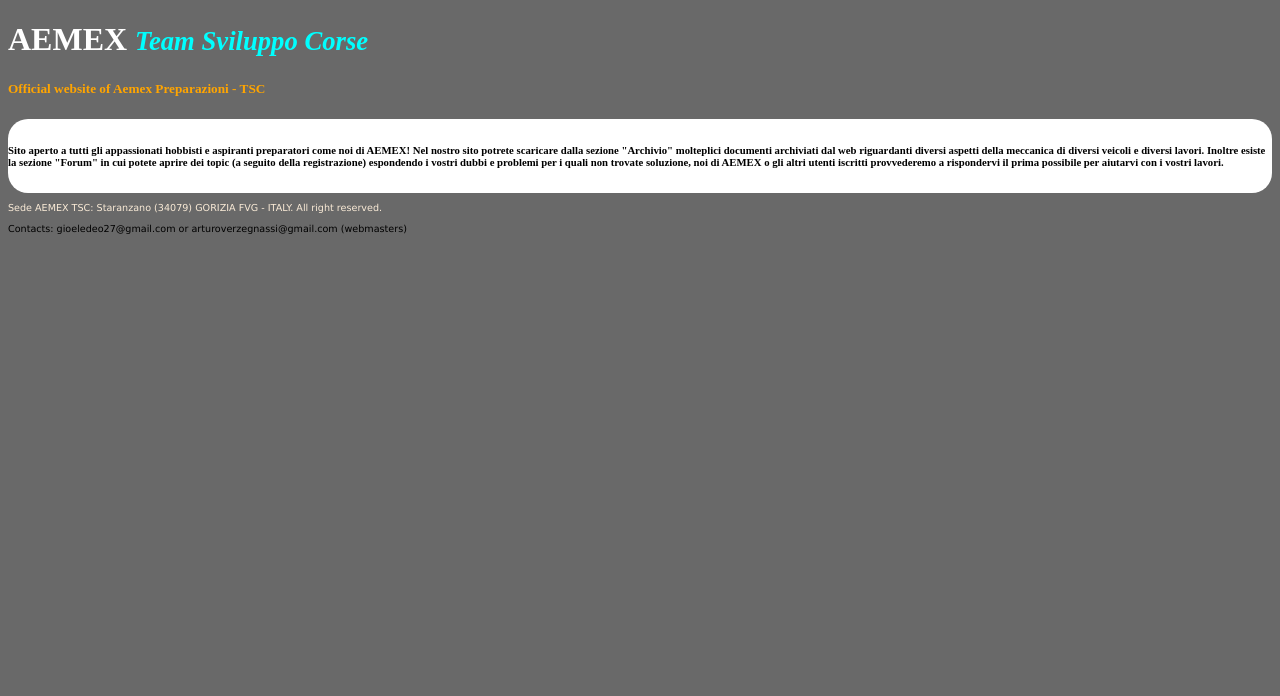
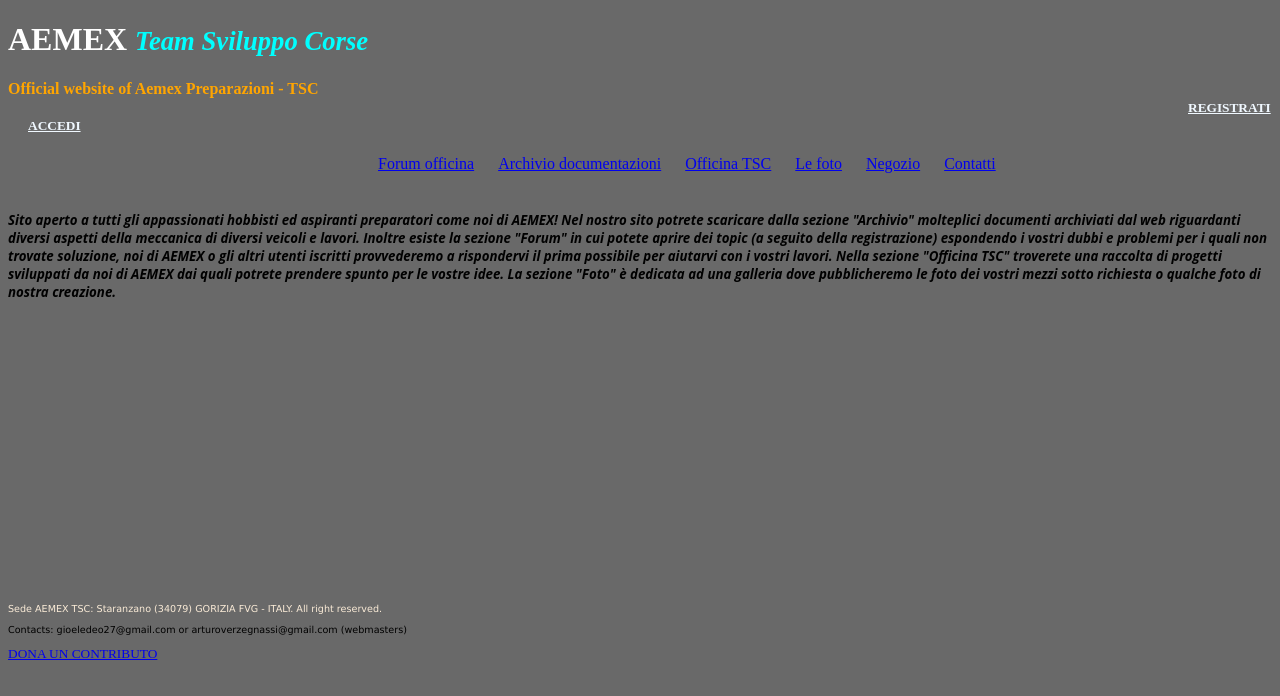
Before and after one commit to Gioeledeo/Aemex-WebSite, a plain HTML site: page index.html in a window 1280 px wide. Drawn offline with Linux system fonts and the light colour scheme.

Commit message:
Add files via upload

```diff
--- a/index.html
+++ b/index.html
@@ -4,34 +4,59 @@
         <title>Aemex TSC</title>
         <meta charset="UTF-8">
         <link rel="shortcut icon" href="favicon.ico">
-        <link rel="stylesheet" type="text/css" href="style.css">
+        <style>
+        	background{
+        		background-color: black;
+        		background-image: all;
+        		background-repeat: no-repeat;
+        	}
+        	div.mainArticle{
+        		border-radius: 20px;
+        		overflow: auto;
+        	}
+        </style>
     </head>
 
-    <body>
-
+    <body style="background-color:dimgrey">
         <h1><bold style="color:white;">AEMEX</bold>
             <i><small style="color:aqua">Team Sviluppo Corse</small></i>
         </h1>
-        <h5 style="color:orange;">
+
+    <nav>
+        <h4 style="color:orange;">
             Official website of Aemex Preparazioni - TSC
-        </h5>
+            <a href="singUp.html" style="margin-left: 1180px; color:aliceblue"><small>REGISTRATI</small></a>
+            <a href="singIn.html" style="margin-left: 20px;color:aliceblue"><small>ACCEDI</small></a>
+        </h4>
+
+        <ul id="nav-mobile" class="right hide-on-med-and-down">
+            <a href="forum.html" style="margin-left: 330px">Forum officina</a>
+            <a href="Filestorage.html" style="margin-left: 20px;">Archivio documentazioni</a>
+            <a href="officinaTSC.html" style="margin-left: 20px;">Officina TSC</a>
+            <a href="gallery.html" style="margin-left: 20px;">Le foto</a>
+            <a href="shop.html" style="margin-left: 20px;">Negozio</a>
+            <a href="shop.html" style="margin-left: 20px;">Contatti</a>
+        </ul>
+    </nav>
 
      <div class="mainArticle">
-        	<h6>
-        		Sito aperto a tutti gli appassionati hobbisti e aspiranti preparatori come noi di AEMEX!
+        	<h5 style="font-family:open sans;"><i>
+        		Sito aperto a tutti gli appassionati hobbisti ed aspiranti preparatori come noi di AEMEX!
                 Nel nostro sito potrete scaricare dalla sezione "Archivio" molteplici documenti archiviati dal web
-                riguardanti diversi aspetti della meccanica di diversi veicoli e diversi lavori.
+                riguardanti diversi aspetti della meccanica di diversi veicoli e lavori.
                 Inoltre esiste la sezione "Forum" in cui potete aprire dei topic (a seguito della registrazione)
                 espondendo i vostri dubbi e problemi per i quali non trovate soluzione, noi di AEMEX o gli altri utenti
                 iscritti provvederemo a rispondervi il prima possibile per aiutarvi con i vostri lavori.
-        	</h6>
+                Nella sezione "Officina TSC" troverete una raccolta di progetti sviluppati da noi di AEMEX dai quali potrete prendere spunto per le vostre idee. La sezione "Foto" è dedicata ad una galleria dove pubblicheremo le foto dei vostri mezzi sotto richiesta o qualche foto di nostra creazione.
+        	</i></h5>
         </div>
 
     </body>
-
+    </br></br></br></br></br></br></br></br></br></br></br></br></br></br></br>
     <footer>
     	<p style="font-family:verdana; font-size:60%; color:antiquewhite">Sede AEMEX TSC: Staranzano (34079) GORIZIA FVG - ITALY. All right reserved.</p>
         <p style="font-family:verdana; font-size:60%; color:black">Contacts: gioeledeo27@gmail.com or arturoverzegnassi@gmail.com (webmasters)</p>
+        <a href="shop.html"><small>DONA UN CONTRIBUTO</small></a>
     </footer>
 
 </html>
```
